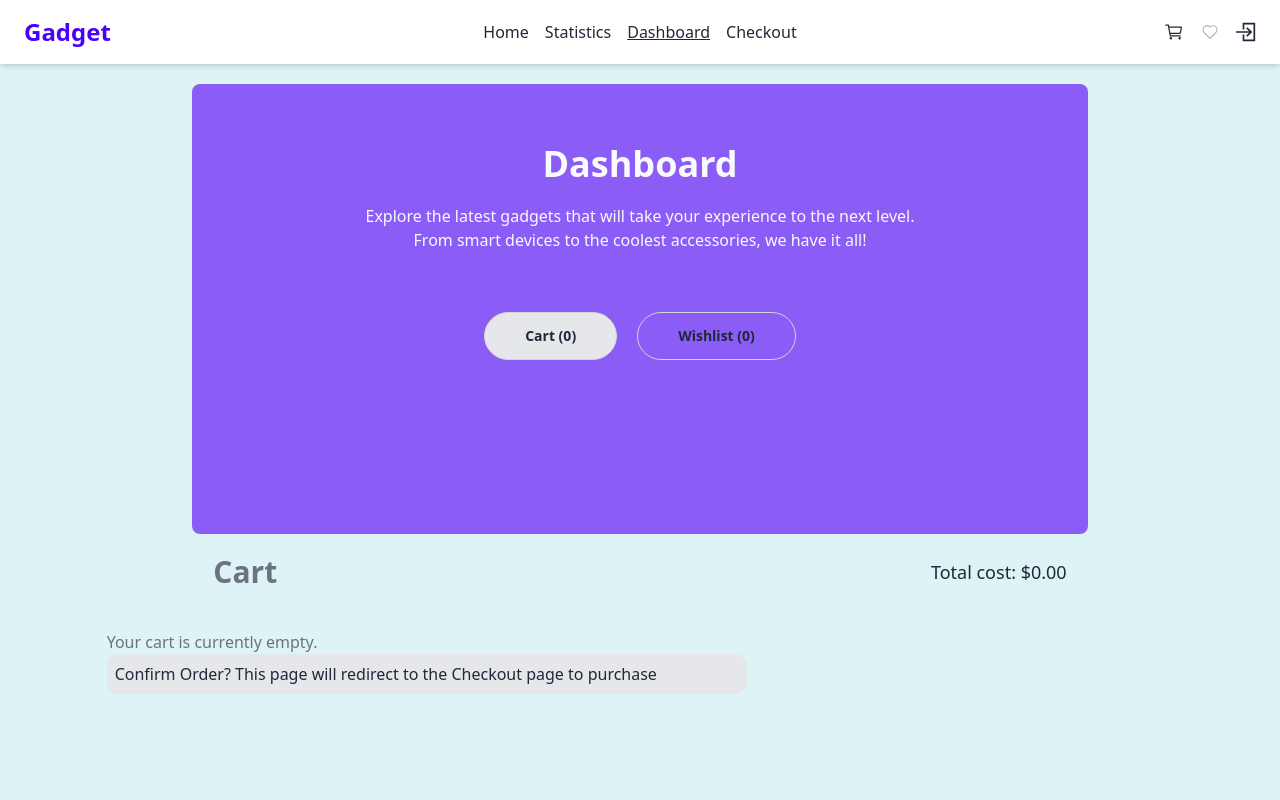
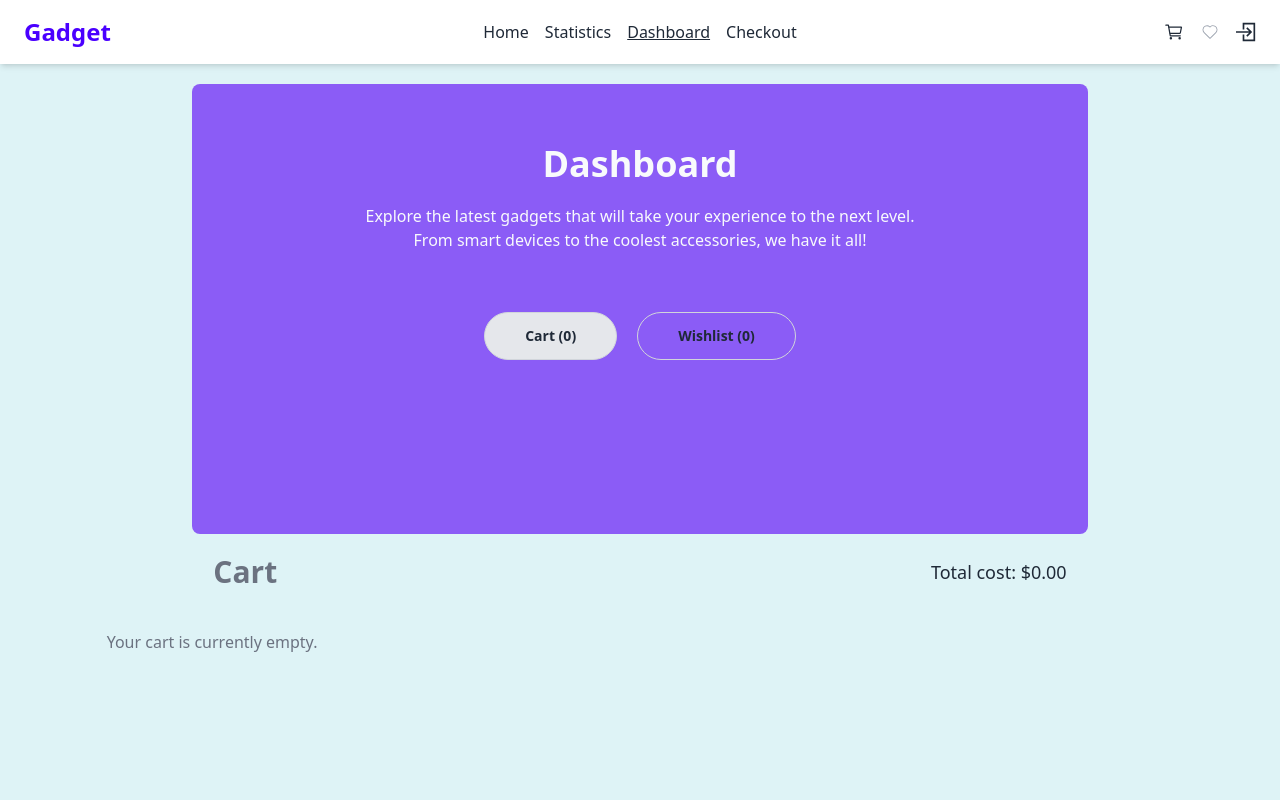
Before and after one commit to programming-hero-web-course-4/b10a8-gadget-heaven-Mthe001, a React (Vite) app: page /dashboard in a window 1280 px wide. Shown: the top 800 px of the page. Built offline with nearby package versions, Linux system fonts and the light colour scheme.

Commit message:
fix:cart-section

```diff
--- a/src/Components/Cart/Cart.jsx
+++ b/src/Components/Cart/Cart.jsx
@@ -66,12 +66,13 @@ const Cart = ({ cartItems, totalCost, onPurchase, onRemoveFromCart }) => {
                 <div className="flex justify-between py-5">
                     <h4 className="text-xl font-semibold">Total Cost:</h4>
                     <span className="text-xl font-medium">${totalCost}</span>
+                    <div className='px-2 py-2 bg-gray-200 rounded-xl w-[60%] '>
+                        <p>Confirm Order? This page will redirect to the Checkout page to purchase</p>
+                    </div>
                 </div>
             )}
 
-            <div className='px-2 py-2 bg-gray-200 rounded-xl w-[60%] '>
-                <p>Confirm Order? This page will redirect to the Checkout page to purchase</p>
-            </div>
+
             {cartItems.length > 0 && (
                 <div className="flex justify-end py-5">
                     <button onClick={onPurchase} className="px-10 text-xl btn btn-success">Order</button>
```
